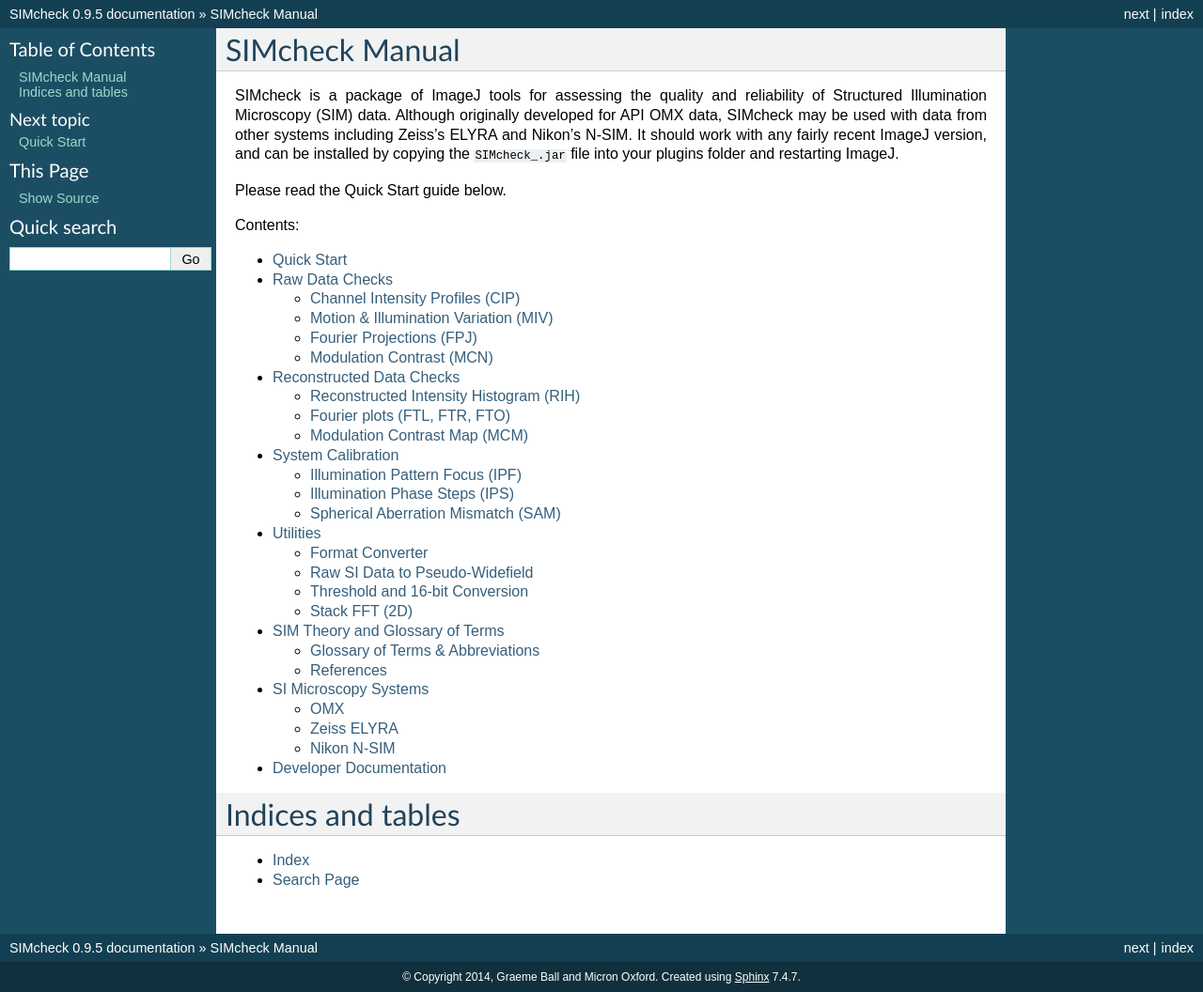
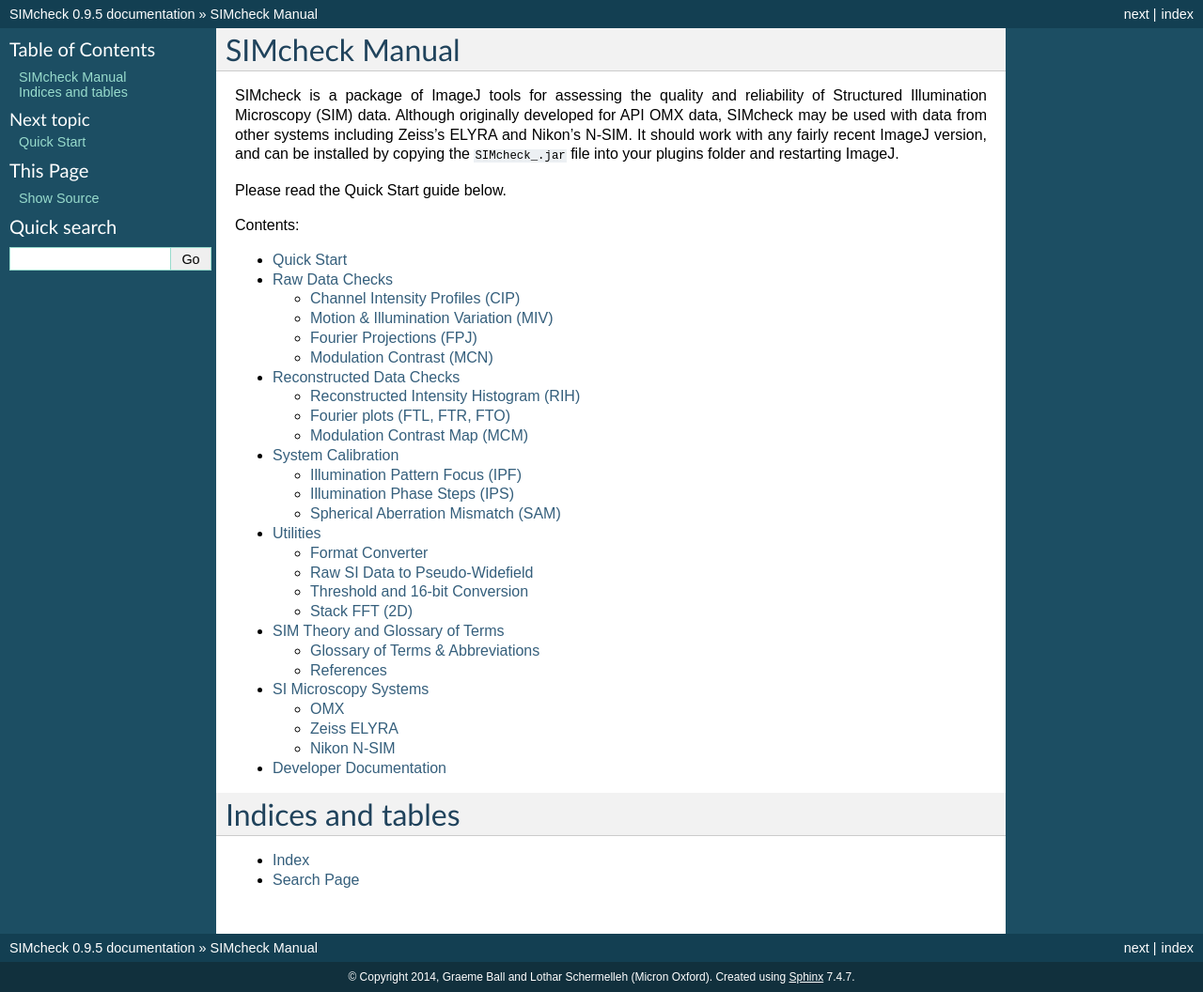
Before and after one commit to MicronOxford/SIMcheck_Manual, a Sphinx documentation site: the page built from source/index.rst, in a window 1280 px wide. Shown: the whole page at 94% size. Built offline with Sphinx 7.4.7, drawn with Linux system fonts in a browser that asks for light colours.

Commit message:
add Lothar to SIMcheck Manual copyright

```diff
--- a/source/conf.py
+++ b/source/conf.py
@@ -44,7 +44,7 @@
 
 # General information about the project.
 project = u'SIMcheck'
-copyright = u'2014, Graeme Ball and Micron Oxford'
+copyright = u'2014, Graeme Ball and Lothar Schermelleh (Micron Oxford)'
 
 # The version info for the project you're documenting, acts as replacement for
 # |version| and |release|, also used in various other places throughout the
```
